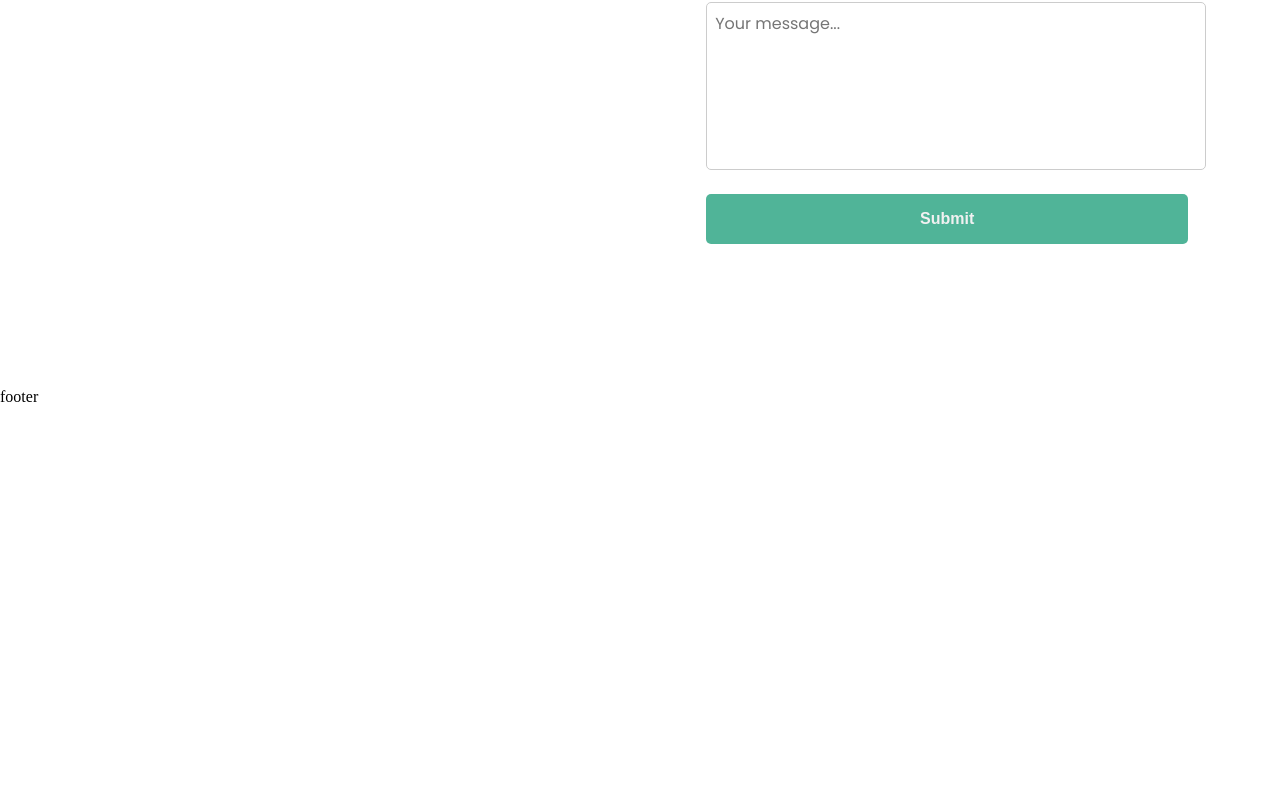
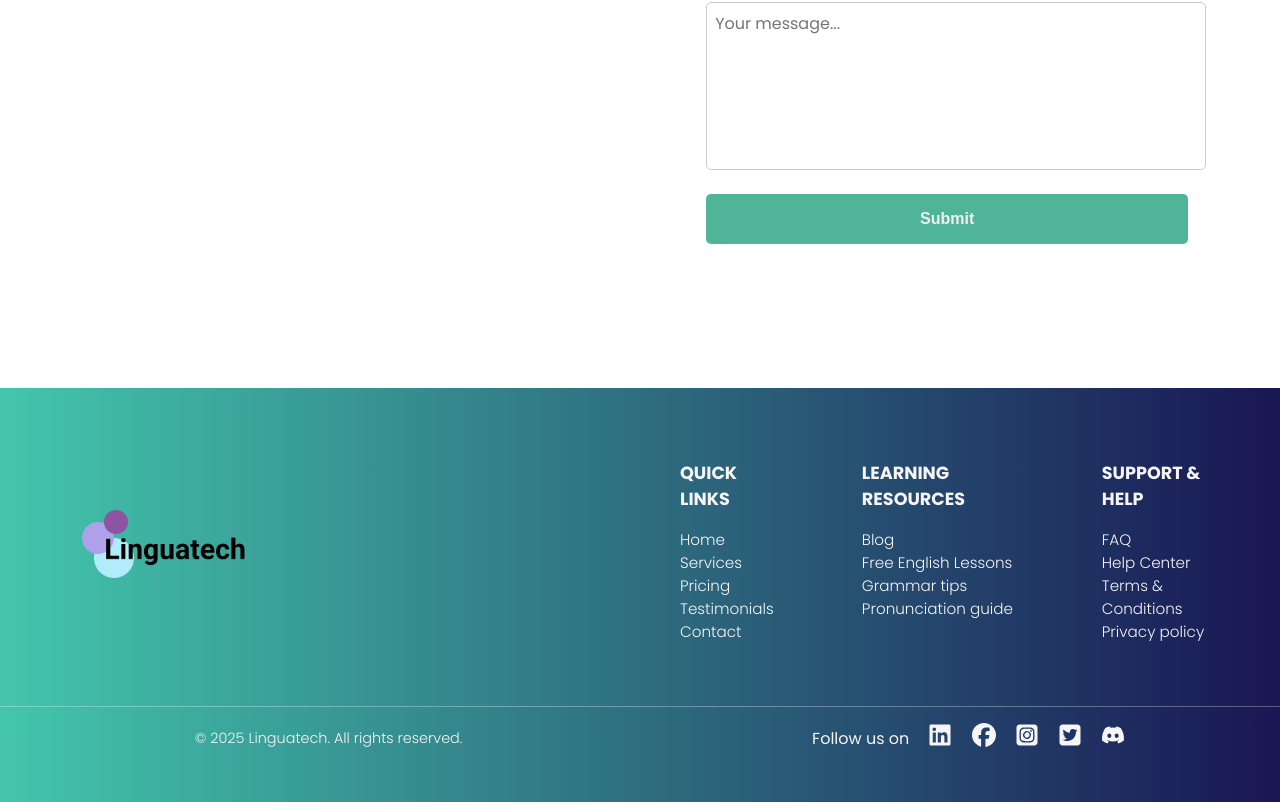
Before and after one commit to k1ssa1/linguatech-client-app, a React (Vite) app: page / in a window 1280 px wide. Shown: the part 3089-3891 px from the top of the page. Before the commit the page ends 3495 px from the top, so only its background shows below. Built offline with nearby package versions, Linux system fonts and the light colour scheme.

Commit message:
feat: add footer

```diff
--- a/src/components/navigation/footer/Footer.jsx
+++ b/src/components/navigation/footer/Footer.jsx
@@ -1,7 +1,109 @@
+import { Link } from "react-router";
+import logo from "../../../assets/logo_transparent.png";
+
+import styles from "./Footer.module.css";
+
+import {
+  FaSquareInstagram,
+  FaLinkedin,
+  FaFacebook,
+  FaSquareTwitter,
+  FaDiscord,
+} from "react-icons/fa6";
+
 const Footer = () => {
-    return (
-        <>footer</>
-     );
-}
+  return (
+    <footer className={styles.main}>
+      <div className={styles.first_row}>
+        <section className={styles.img_wrapper}>
+          <img src={logo} alt="logo" />
+        </section>
+        <section className={styles.links_collection}>
+          <ul>
+            <li>Quick links</li>
+            <li>
+              <Link>Home</Link>
+            </li>
+            <li>
+              <Link>Services</Link>
+            </li>
+            <li>
+              <Link>Pricing</Link>
+            </li>
+            <li>
+              <Link>Testimonials</Link>
+            </li>
+            <li>
+              <Link>Contact</Link>
+            </li>
+          </ul>
+          <ul>
+            <li>Learning resources</li>
+            <li>
+              <Link>Blog</Link>
+            </li>
+            <li>
+              <Link>Free English Lessons</Link>
+            </li>
+            <li>
+              <Link>Grammar tips</Link>
+            </li>
+            <li>
+              <Link>Pronunciation guide</Link>
+            </li>
+          </ul>
+          <ul>
+            <li>Support & Help</li>
+            <li>
+              <Link>FAQ</Link>
+            </li>
+            <li>
+              <Link>Help Center</Link>
+            </li>
+            <li>
+              <Link>Terms & Conditions</Link>
+            </li>
+            <li>
+              <Link>Privacy policy</Link>
+            </li>
+          </ul>
+        </section>
+      </div>
+      <section className={styles.lower_section}>
+        <ul>
+          <li>&copy; 2025 Linguatech. All rights reserved.</li>
+        </ul>
+        <ul>
+          <li>Follow us on</li>
+          <li>
+            <Link>
+              <FaLinkedin />
+            </Link>
+          </li>
+          <li>
+            <Link>
+              <FaFacebook />
+            </Link>
+          </li>
+          <li>
+            <Link>
+              <FaSquareInstagram />
+            </Link>
+          </li>
+          <li>
+            <Link>
+              <FaSquareTwitter />
+            </Link>
+          </li>
+          <li>
+            <Link>
+              <FaDiscord />
+            </Link>
+          </li>
+        </ul>
+      </section>
+    </footer>
+  );
+};
 
 export default Footer;
--- a/src/components/navigation/footer/Footer.module.css
+++ b/src/components/navigation/footer/Footer.module.css
@@ -0,0 +1,95 @@
+.main{
+    display: flex;
+    flex-direction: column;
+
+  background: #43c6ac; /* fallback for old browsers */
+  background: -webkit-linear-gradient(to right, #43c6ac, #191654); /* Chrome 10-25, Safari 5.1-6 */
+  background: linear-gradient(to right, #43c6ac, #191654); /* W3C, IE 10+/ Edge, Firefox 16+, Chrome 26+, Opera 12+, Safari 7+ */
+
+    font-family: "poppins", Arial, Helvetica, sans-serif;
+    padding: 2rem 0;
+}
+
+.first_row {
+  display: grid;
+  grid-template-columns: 1fr 1fr;
+  align-items: center;
+  padding: 1rem 5%;
+}
+
+.img_wrapper img {
+  width: 200px;
+}
+
+.img_wrapperimg img:hover{
+    transform: scaleY(1.05);
+}
+
+.links_collection{
+    display: flex;
+    flex-direction: row;
+    gap: 3rem;
+    justify-content: center;
+}
+
+.links_collection ul{
+    list-style: none;
+    font-size: 0.95rem;
+}
+
+.links_collection ul li:first-child{
+    font-weight: 700;
+    margin: 0.5rem 0 1rem;
+    color: #F5F5F5;
+    font-size: 1.1rem;
+    text-transform: uppercase;
+}
+
+.links_collection ul li a{
+    text-decoration: none;
+    color: #F5F5F5;
+    font-weight: 300;
+    transition: color 0.3s ease-in-out;
+}
+
+.links_collection ul li a:hover{
+    color: #d1e8e2
+}
+
+.lower_section, .lower_section ul{
+    display: flex;
+    flex-direction: row;
+    list-style: none;
+}
+
+.lower_section{
+    justify-content: space-around;
+    width: 100%;
+    color: #F5F5F5;
+    align-items: center;
+    border-top: 1px solid rgba(255,255,255,0.3);
+    margin: 2rem 0 0;
+}
+
+.lower_section ul:first-child{
+    font-size: 0.9rem;
+    font-weight: 300;
+}
+
+.lower_section ul:last-child{
+    display: flex;
+    flex-direction: row;
+    gap: 1.2rem;
+    align-items: center;
+}
+
+.lower_section ul:last-child svg{
+    color: #F5F5F5;
+    font-size: 1.5rem;
+    transition: transform 0.3s ease-in-out, color 0.3s ease-in-out
+}
+
+.lower_section ul:last-child svg:hover{
+    color: #d1e8e2;
+    transform: scale(1.2);
+}
```
